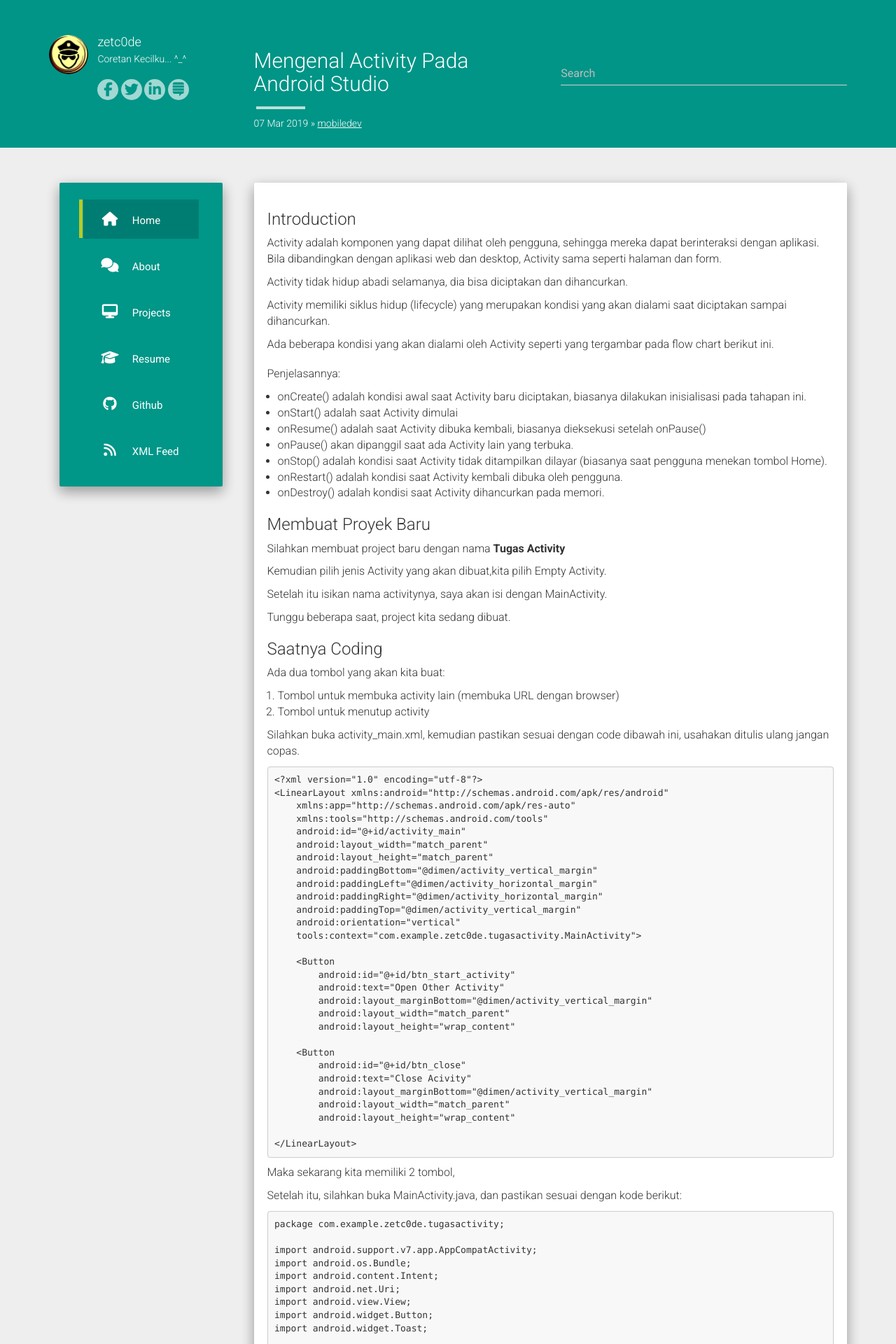
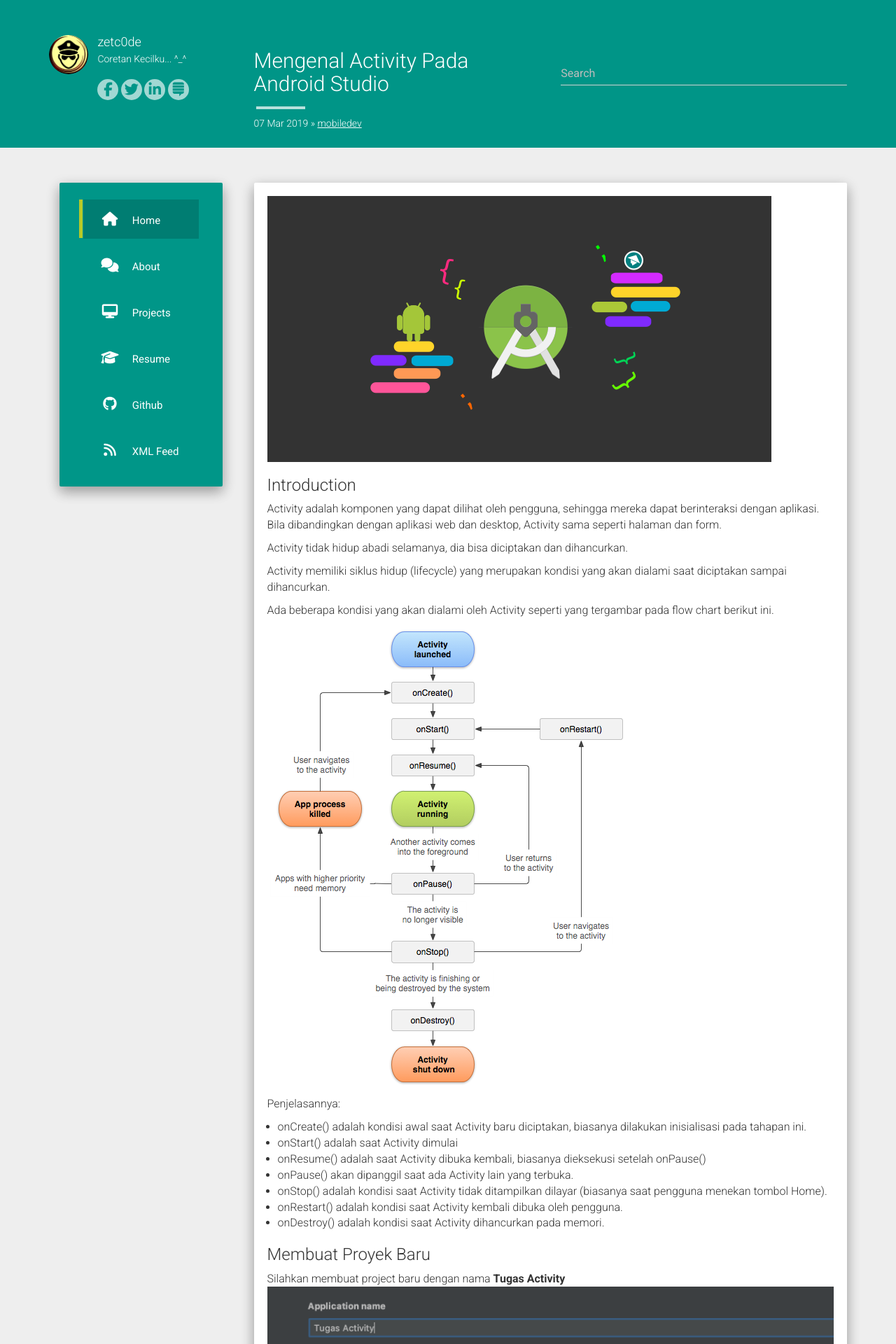
Before and after one commit to zetc0de/zetc0de.github.io, a Jekyll site: the page built from _posts/2019-03-07-Mengenal-activity-pada-android-studio.md, in a window 1280 px wide. Shown: the top 1920 px of the page at 70% size. Built offline with Jekyll 4.4.1, drawn with Linux system fonts in a browser that asks for light colours; nearby versions of some CDN libraries; comment, search, counter and statistics services are not loaded.

Commit message:
Mengenal Activity

````diff
--- a/_posts/2019-03-07-Mengenal-activity-pada-android-studio.md
+++ b/_posts/2019-03-07-Mengenal-activity-pada-android-studio.md
@@ -5,7 +5,7 @@ date: 2019-03-7
 categories: mobiledev
 ---
 
-![]()
+![](https://github.com/zetc0de/zetc0de.github.io/blob/master/assets/images/mobiledev/activity/android.png?raw=true)
 ### Introduction
 Activity adalah komponen yang dapat dilihat oleh pengguna, sehingga mereka dapat berinteraksi dengan aplikasi.
 Bila dibandingkan dengan aplikasi web dan desktop, Activity sama seperti halaman dan form.
@@ -16,7 +16,7 @@ Activity memiliki siklus hidup (lifecycle) yang merupakan kondisi yang akan dial
 
 Ada beberapa kondisi yang akan dialami oleh Activity seperti yang tergambar pada flow chart berikut ini.
 
-![]()
+![](https://github.com/zetc0de/zetc0de.github.io/blob/master/assets/images/mobiledev/activity/siklus-hidup-activity.png?raw=true)
 
 Penjelasannya:
 
@@ -30,13 +30,12 @@ Penjelasannya:
 
 ### Membuat Proyek Baru
 Silahkan membuat project baru dengan nama <b>Tugas Activity</b>
-![]()
+![](https://github.com/zetc0de/zetc0de.github.io/blob/master/assets/images/mobiledev/activity/1.png?raw=true)
 
 Kemudian pilih jenis Activity yang akan dibuat,kita pilih Empty Activity.
-![]()
+![](https://github.com/zetc0de/zetc0de.github.io/blob/master/assets/images/mobiledev/activity/2.png?raw=true)
 
 Setelah itu isikan nama activitynya, saya akan isi dengan MainActivity.
-![]()
 
 Tunggu beberapa saat, project kita sedang dibuat.
 
@@ -78,7 +77,7 @@ Silahkan buka activity_main.xml, kemudian pastikan sesuai dengan code dibawah in
 </LinearLayout>
 ```
 Maka sekarang kita memiliki 2 tombol,
-![]()
+![](https://github.com/zetc0de/zetc0de.github.io/blob/master/assets/images/mobiledev/activity/3.png?raw=true)
 
 
 Setelah itu, silahkan buka MainActivity.java, dan pastikan sesuai dengan kode berikut:
@@ -162,7 +161,7 @@ public class MainActivity extends AppCompatActivity implements View.OnClickListe
 
 ```
 Setelah itu silahkan coba jalankan aplikasi dari menu run->Run(App)...
-![]()
+![](https://github.com/zetc0de/zetc0de.github.io/blob/master/assets/images/mobiledev/activity/2019-03-13%2007.12.49.gif?raw=true)
 
 
 ### References
````
